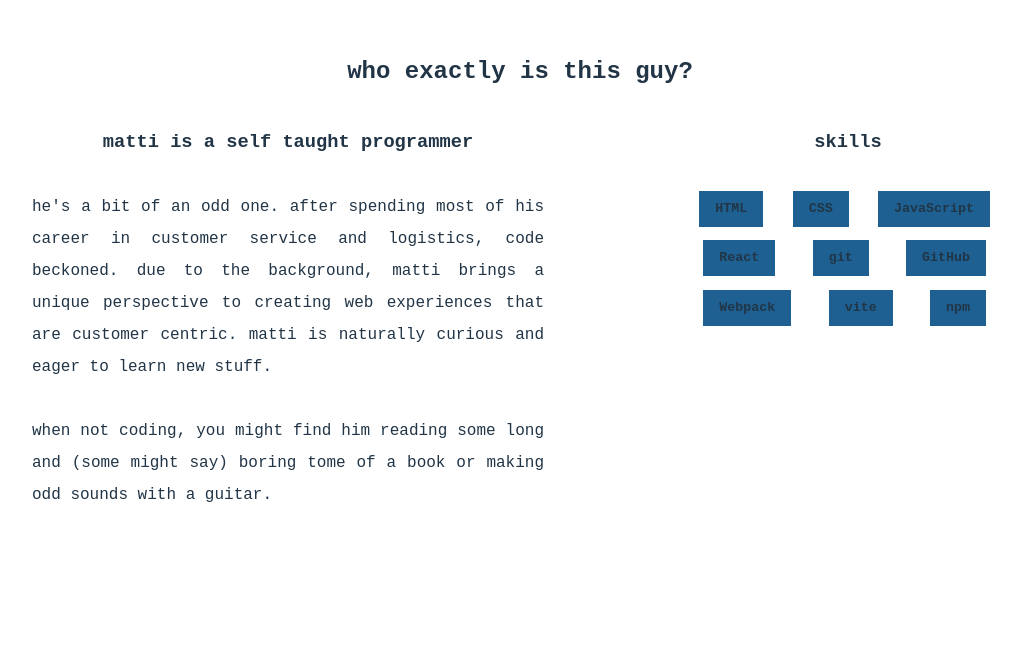
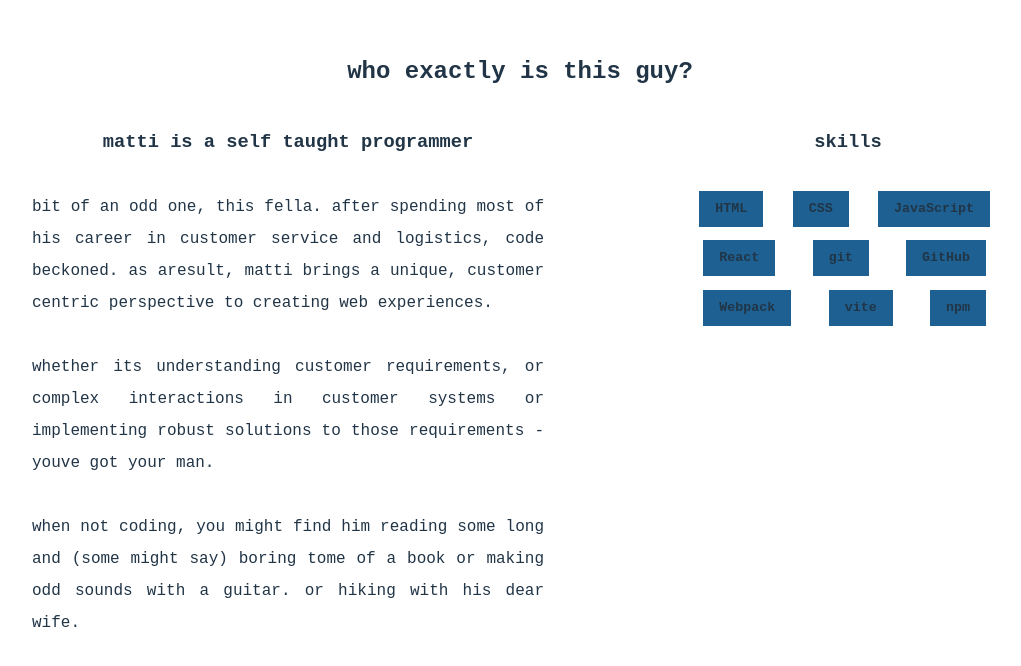
Before and after one commit to impronen/personal-portfolio, a React (Vite) app: page / in a window 1280 px wide. Shown: the part 1976-2642 px from the top of the page, without its empty margins (120-1141 px from the left). Built offline with nearby package versions, Linux system fonts and the light colour scheme.

Commit message:
add Contact.jsx

```diff
--- a/src/App.css
+++ b/src/App.css
@@ -186,8 +186,3 @@ ul {
   font-size: smaller;
   font-weight: 600;
 }
-
-/* footer {
-  min-width: 100vw;
-  height: 260px;
-} */
--- a/src/App.jsx
+++ b/src/App.jsx
@@ -4,17 +4,20 @@ import Header from "./components/Header";
 import Button from "./components/Button";
 import Projects from "./components/Projects";
 import About from "./components/About";
+import Contact from "./components/Contact";
 import "./App.css";
 
 function App() {
   const [projectsRef, scrollToProjects] = useScrollToSection();
   const [aboutRef, scrollToAbout] = useScrollToSection();
+  const [contactRef, scrollToContact] = useScrollToSection();
 
   return (
     <>
       <Header
         scrollToProjects={scrollToProjects}
         scrollToAbout={scrollToAbout}
+        scrollToContact={scrollToContact}
       />
       <div className="splashSection">
         <h1 className="mainHeading">matti hopponen</h1>
@@ -29,6 +32,7 @@ function App() {
       </div>
       <Projects ref={projectsRef} />
       <About ref={aboutRef} />
+      <Contact ref={contactRef} />
     </>
   );
 }
--- a/src/components/About.jsx
+++ b/src/components/About.jsx
@@ -10,15 +10,20 @@ const About = forwardRef(({}, ref) => {
         <section className="aboutText">
           <h3>matti is a self taught programmer</h3>
           <p className="aboutParagraph">
-            he's a bit of an odd one. after spending most of his career in
-            customer service and logistics, code beckoned. due to the
-            background, matti brings a unique perspective to creating web
-            experiences that are customer centric. matti is naturally curious
-            and eager to learn new stuff.
+            bit of an odd one, this fella. after spending most of his career in
+            customer service and logistics, code beckoned. as aresult, matti
+            brings a unique, customer centric perspective to creating web
+            experiences.
+          </p>
+          <p className="aboutParagraph">
+            whether its understanding customer requirements, or complex
+            interactions in customer systems or implementing robust solutions to
+            those requirements - youve got your man.
           </p>
           <p className="aboutParagraph">
             when not coding, you might find him reading some long and (some
             might say) boring tome of a book or making odd sounds with a guitar.
+            or hiking with his dear wife.
           </p>
         </section>
 
--- /dev/null
+++ b/src/components/Contact.jsx
@@ -0,0 +1,14 @@
+import { forwardRef } from "react";
+
+// eslint-disable-next-line no-empty-pattern
+const Contact = forwardRef(({}, ref) => {
+  return (
+    <div className="contact" ref={ref}>
+      <h2 className="contactHeading">contact</h2>
+    </div>
+  );
+});
+
+Contact.displayName = "Contact";
+
+export default Contact;
```
